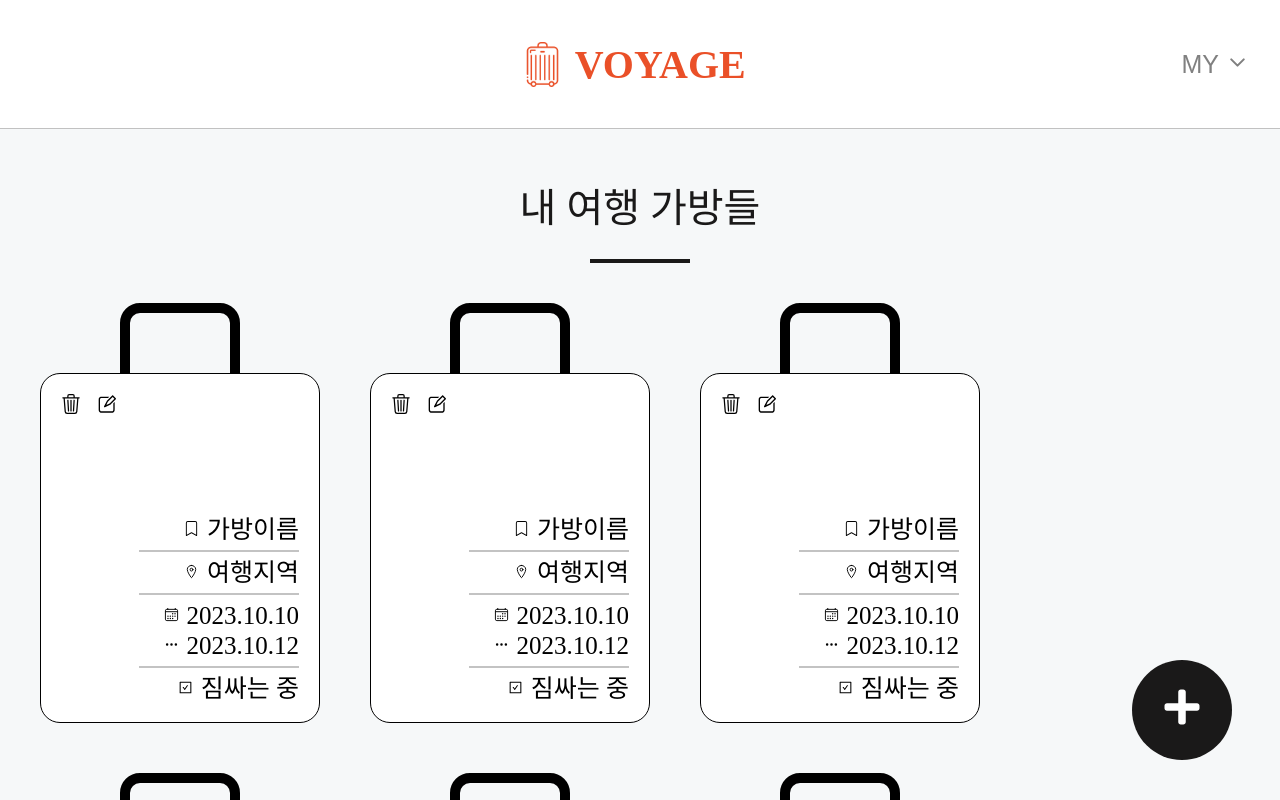
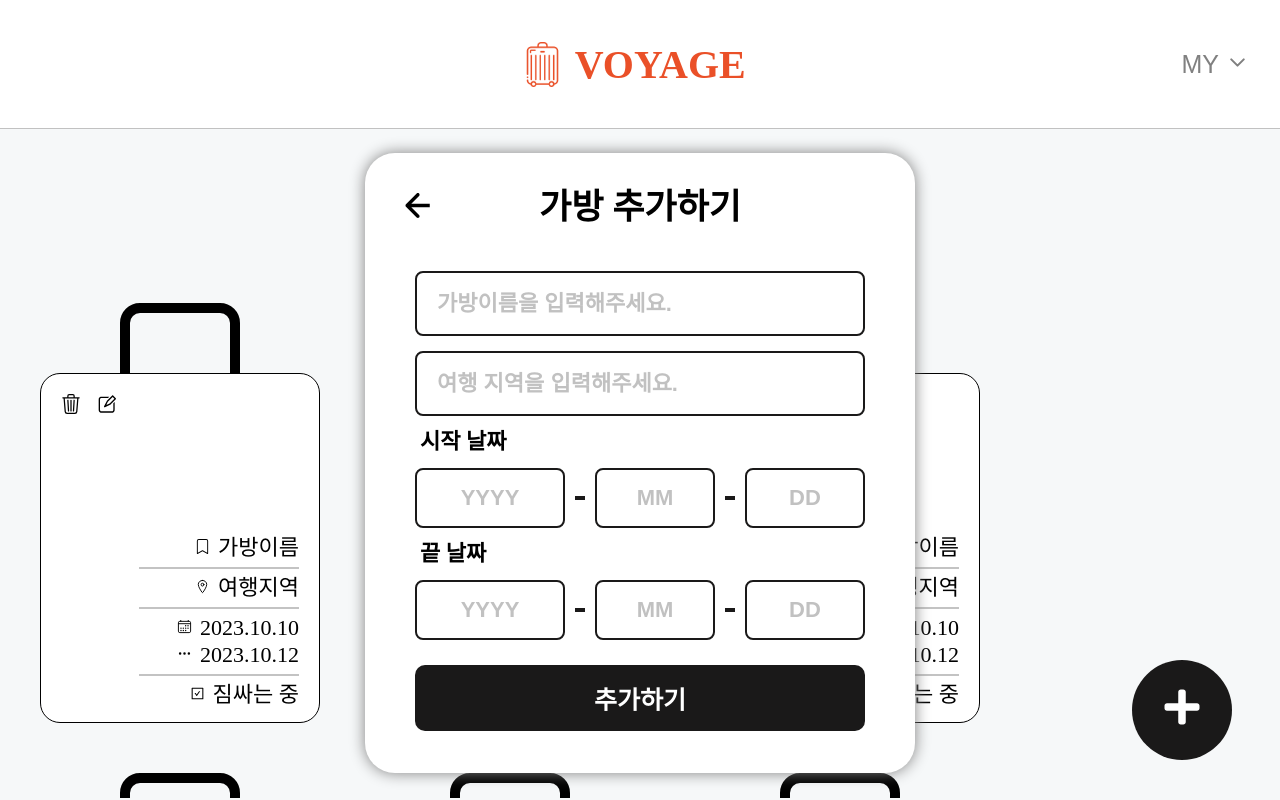
Before and after one commit to trippack-voyage/voyage-web, a React (Create React App) app: page /bag-list in a window 1280 px wide. Both pictures are taken after a click on the button 1182 px from the left and 710 px from the top of the page. Shown: the top 800 px of the page. Built offline with nearby package versions, Linux system fonts and the light colour scheme; a web font is replaced by a local one.

Commit message:
[UPDATE] 가방 추가 모달창 수정

```diff
--- a/src/Components/Mainpage/Bag_add_modal.tsx
+++ b/src/Components/Mainpage/Bag_add_modal.tsx
@@ -18,8 +18,7 @@ export const ModalContainer = styled.div`
   flex-flow: row wrep;
   justify-content: center;
   align-items: center;
-  z-index: 50;
-  margin-top: -280px;
+  margin-top: -1115px;
 `;
 
 export const ModalView = styled.div.attrs(props => ({
@@ -32,8 +31,9 @@ export const ModalView = styled.div.attrs(props => ({
   border-radius: 30px;
   width: 550px;
   height: 620px;
-  box-shadow: rgba(245, 105, 60, 0.18) 0px 0px 15px;
+  box-shadow: gray 0px 0px 15px;
   margin: 25px;
+  z-index: 1;
 `;
 
 //모달 헤더
--- a/src/Components/Mainpage/SuitCase.tsx
+++ b/src/Components/Mainpage/SuitCase.tsx
@@ -45,7 +45,7 @@ const SuitCase_box = styled.div`
 
 //가방 정보 컨테이너
 const Bag_info_container = styled.div`
-    margin-top: 100px;
+    margin-top: 120px;
 `;
 
 const Bag_icon_box = styled.div`
@@ -76,7 +76,7 @@ const Bag_icon = styled.div`
 
 //가방 정보
 const Bag_info = styled.div`
-    font-size: 25px;
+    font-size: 22px;
     margin-left: 0px;
     margin-right: 20px;
 `;
--- a/src/Page/MainBagPage.tsx
+++ b/src/Page/MainBagPage.tsx
@@ -49,6 +49,7 @@ const Main_main = styled.div`
   display: flex;
   flex-direction: row;
   flex-wrap: wrap;
+  z-index: -1;
 `;
 
 //가방 추가 버튼 박스
@@ -71,31 +72,6 @@ const Bag_add_btn = styled.button`
   right : 3rem;
   bottom : 5%;
 `;
-
-export const ModalContainer = styled.div`
-  display: flex;
-  flex-flow: row wrep;
-  justify-content: center;
-  align-items: center;
-  z-index: 50;
-  margin-top: -220px;
-`;
-
-export const ModalView = styled.div.attrs(props => ({
-  role: 'dialog'
-}))`
-  text-align: center;
-  text-decoration: none;
-  padding: 30px 90px;
-  background-color: white;
-  border-radius: 30px;
-  color: #f18851;
-  border: 1px solid black;
-  width: 400px;
-  height: 550px;
-`;
-
-
 
 function Mainpage() {
 
--- a/src/Page/OAuth2RedirectHandeler.tsx
+++ b/src/Page/OAuth2RedirectHandeler.tsx
@@ -10,7 +10,7 @@ export const GlobalStyle = createGlobalStyle`
     html,
     body {
         width: 100%;
-        background-color: #000000;
+        background-color: white;
     }
 `
 
@@ -26,6 +26,8 @@ function OAuth2RedirectHandeler() {
   const [userId, setUserId] = useRecoilState(user_id);
   const [userName, setUserName] = useRecoilState(user_name);
   const [userProfile, setUserProfile] = useRecoilState(user_profile);
+
+  const [isAccount, setIsAccount] = useState(false);
 
   useEffect(() => {
     console.log("시작");
@@ -45,7 +47,22 @@ function OAuth2RedirectHandeler() {
 
       if(access_token){
         console.log(`${access_token}`);
-
+/*
+        if(isAccount === false){
+          axios(
+            {
+              url: '/api/oauth/token',
+              method: 'post',
+              data: {
+                data1: `${access_token}`
+              } ,
+              baseURL: 'http://localhost:8080',
+            }
+          ).then(function (response) {
+            console.log("백엔드 전달");
+          });
+        }
+*/
         axios.post(
           "https://kapi.kakao.com/v2/user/me",
           {},
```
